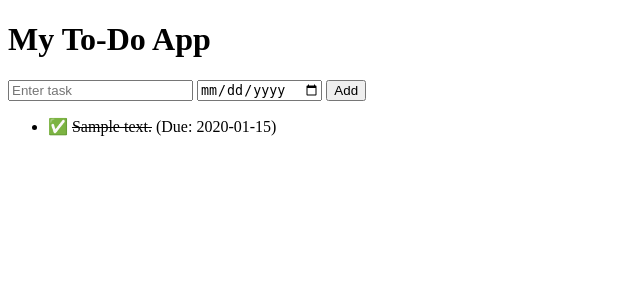
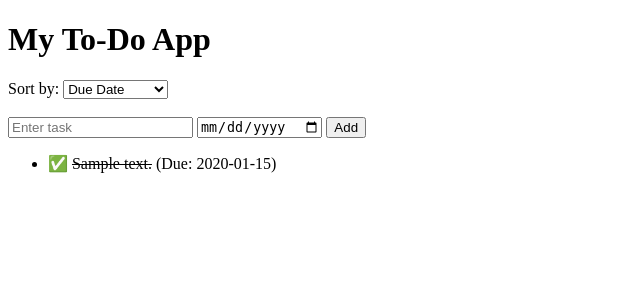
Before and after one commit to raj71k/flask-todo-app, a Flask app: page / in a window 1280 px wide. Shown: the top 300 px of the page, without its empty margins (0-640 px from the left). Run offline with Flask 3, Linux system fonts and the light colour scheme; tables that the repository leaves empty hold one stand-in row (values such as "Sample post").

Commit message:
Added dropdown UI for sorting tasks

```diff
--- a/app.py
+++ b/app.py
@@ -29,8 +29,18 @@ def index():
         flash("✅ Task added successfully!", "success")
         return redirect(url_for("index"))
 
-    tasks = Task.query.order_by(Task.due_date).all()
-    return render_template("index.html", tasks=tasks)
+    #tasks = Task.query.order_by(Task.due_date).all()
+    # 👇 Handle GET method and sorting
+    sort_by = request.args.get('sort_by', 'due')  # default = due
+
+    if sort_by == 'status':
+        tasks = Task.query.order_by(Task.completed, Task.due_date).all()
+    elif sort_by == 'alpha':
+        tasks = Task.query.order_by(Task.content).all()
+    else:
+        tasks = Task.query.order_by(Task.due_date).all()
+
+    return render_template("index.html", tasks=tasks,sort_by=sort_by)
 
 @app.route("/delete/<int:id>")
 def delete(id):
--- a/templates/index.html
+++ b/templates/index.html
@@ -5,6 +5,16 @@
 </head>
 <body>
     <h1>My To-Do App</h1>
+     <!-- 🔽 Sort By Dropdown -->
+  <form method="get">
+    <label for="sort_by">Sort by:</label>
+    <select name="sort_by" id="sort_by" onchange="this.form.submit()">
+      <option value="due" {% if sort_by == 'due' %}selected{% endif %}>Due Date</option>
+      <option value="status" {% if sort_by == 'status' %}selected{% endif %}>Status</option>
+      <option value="alpha" {% if sort_by == 'alpha' %}selected{% endif %}>Alphabetically</option>
+    </select>
+  </form>
+    <br>
     {% with messages = get_flashed_messages(with_categories=true) %}
   {% if messages %}
     {% for category, message in messages %}
```
